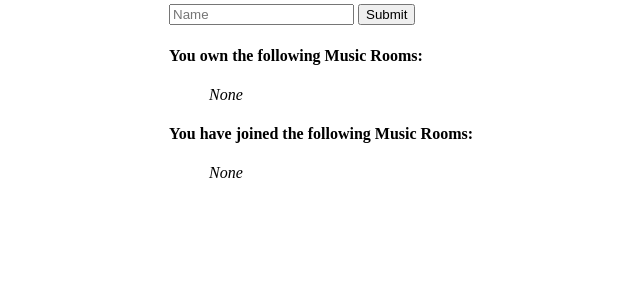
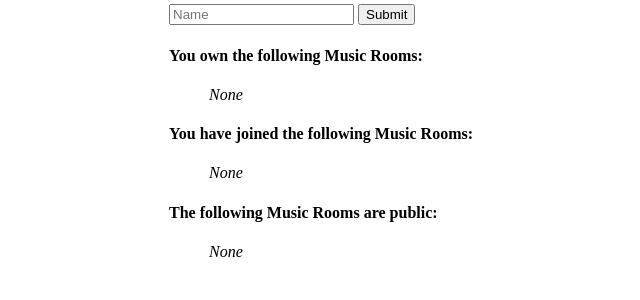
Before and after one commit to echonest/musicroom, a Flask app: template musicroom/templates/profile.html in a window 1280 px wide. Shown: the part 158-458 px from the top of the page, without its empty margins (271-911 px from the left). Run offline with Flask 2, Linux system fonts and the light colour scheme; the template is opened without the code that fills it, so the values that code supplies are empty.

Commit message:
Added support for viewing public rooms from profile

```diff
--- a/musicroom/models.py
+++ b/musicroom/models.py
@@ -159,6 +159,11 @@ class Room:
     g.db.execute('delete from room where id = ?', (self._id,))
     g.db.commit()
 
+  @classmethod
+  def public_rooms(cls):
+    cur = g.db.execute('select id from room where findable = 1')
+    return map(lambda row: cls(row[0]), cur)
+
   # id : () -> string
   def id(self):
     return self._id
--- a/musicroom/templates/profile.html
+++ b/musicroom/templates/profile.html
@@ -35,6 +35,16 @@
           <em>None</em>
           {% endif %}
         </ul>
+
+        <h4>The following Music Rooms are public:</h4>
+        <ul>
+          {% for room in public %}
+          <li><a href="{{ url_for('room', room_id=room.id()) }}">{{ room.name() }}</a></li>
+          {% endfor %}
+          {% if public|length == 0 %}
+          <em>None</em>
+          {% endif %}
+        </ul>
       </div>
     </div>
   </body>
--- a/musicroom/views.py
+++ b/musicroom/views.py
@@ -11,7 +11,7 @@ BASE_URL = 'http://localhost:5000'
 
 @app.route('/')
 def index():
-  return redirect(url_for('profile'))
+  return render_template('home.html')
 
 @app.route('/me/')
 def profile():
@@ -24,7 +24,8 @@ def profile():
 
   return render_template(
     'profile.html',
-    user=user
+    user=user,
+    public=Room.public_rooms()
   )
 
 @app.route('/room/create')
```
Also changed, not shown: musicroom/templates/home.html (added, +18 -0 lines), 2 other files.
